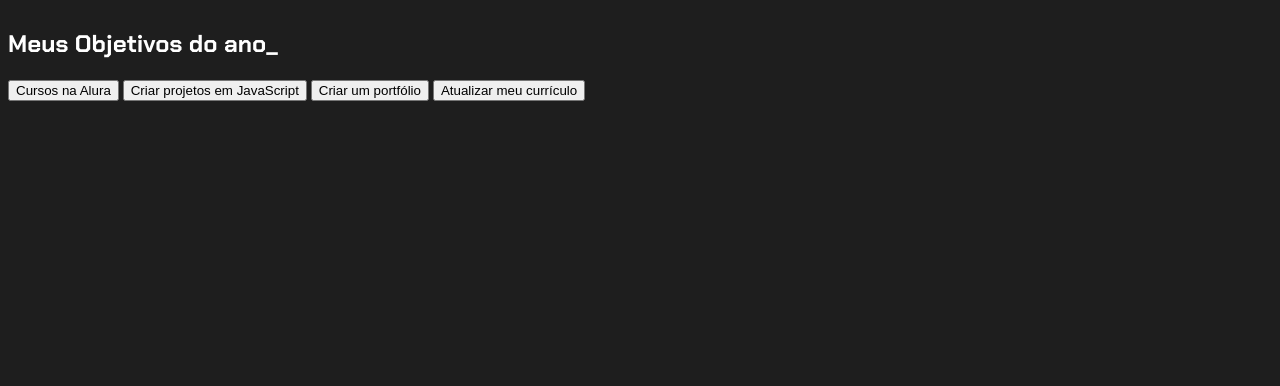
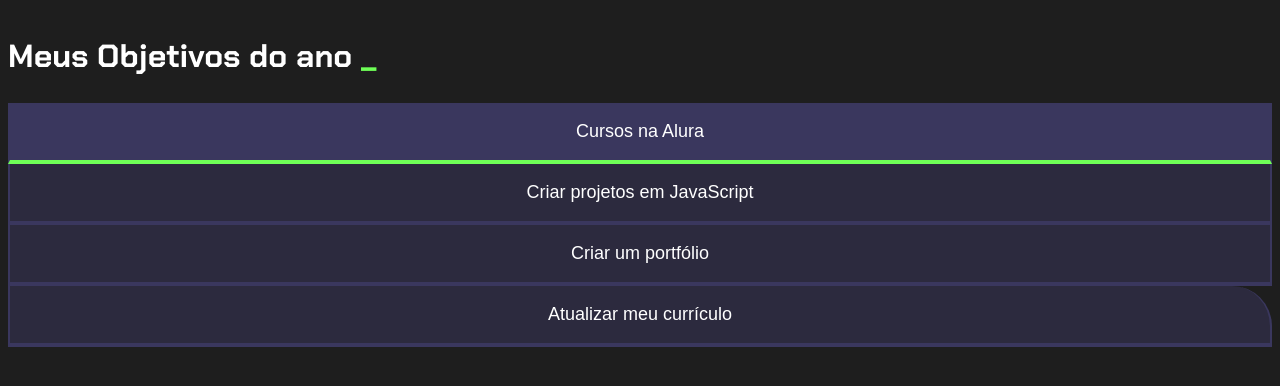
Before and after one commit to cledianedaluz/projeto-de-vida, a plain HTML site: page index.html in a window 1280 px wide. Drawn offline with Linux system fonts and the light colour scheme.

Commit message:
Add files via upload

```diff
--- a/index.html
+++ b/index.html
@@ -9,9 +9,9 @@
 </head>
 <body>
     <section class="conteudo-principal"></section>
-    <h2 class="titulo-principal">Meus Objetivos do ano_</h2>
+    <h2 class="titulo-principal">Meus Objetivos do ano <span>_</span></h2>
     <div class="botoes"></div>
-      <button class="botao">Cursos na Alura</button>
+      <button class="botao ativo">Cursos na Alura</button>
       <button class="botao">Criar projetos em JavaScript</button>
       <button class="botao">Criar um portfólio</button>
       <button class="botao">Atualizar meu currículo</button>
--- a/style.css
+++ b/style.css
@@ -25,3 +25,55 @@ body {
     width: 100%;
     margin: 0 auto;
 }
+
+.titulo-principal {
+  text-align: left;
+  width: 100%;
+  font-size: 32px;
+}
+
+.titulo-principal span {
+  color: var(--verde);
+}
+
+.botao{
+  font-family: "Crakra Petch", sans-serif;
+  background-color: var(--botao-inativo);
+  color: var(--branco);
+  display: flex;
+  justify-content: center;
+  padding: 1em;
+  font-size: 18px;
+  align-items: center;
+  width: 100%;
+    border-bottom: 4px solid var(--botao-ativo);
+    border-left: 2px solid var(--botao-ativo);
+    border-right: 2px solid var(--botao-ativo);
+    border-top: none;
+}
+
+.botao:first-child {
+  border-radius: 40px 40px 0 0;
+}
+
+.botoes{
+  display: block;
+}
+
+.ativo{
+  background-color: var(--botao-ativo);
+  border-bottom: 4px solid var(--verde);
+  }
+
+@media screen and (min-width: 768px) {
+  .botoes {
+      display: flex;
+  }
+  .botao:first-child {
+     border-radius: 40px 0 0 0;
+}
+
+  .botao:last-child {
+      border-radius: 0 40px 0 0;
+  }
+}
```
